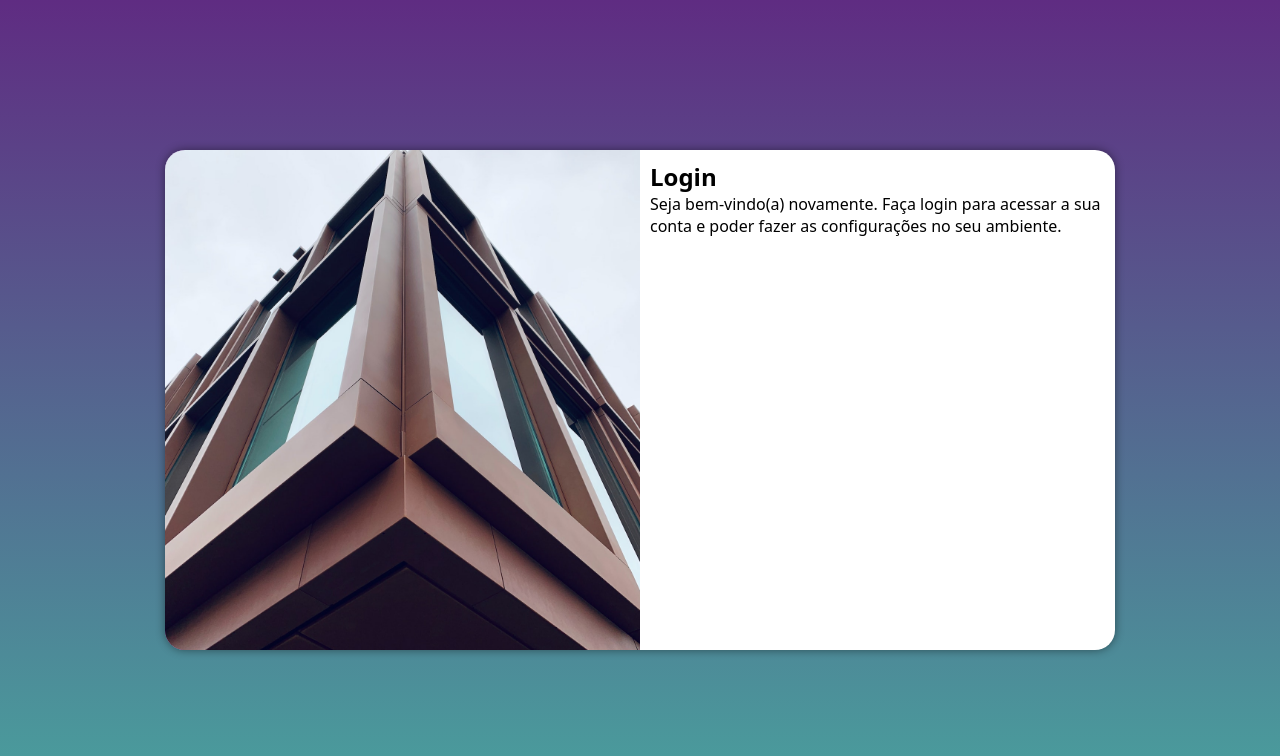
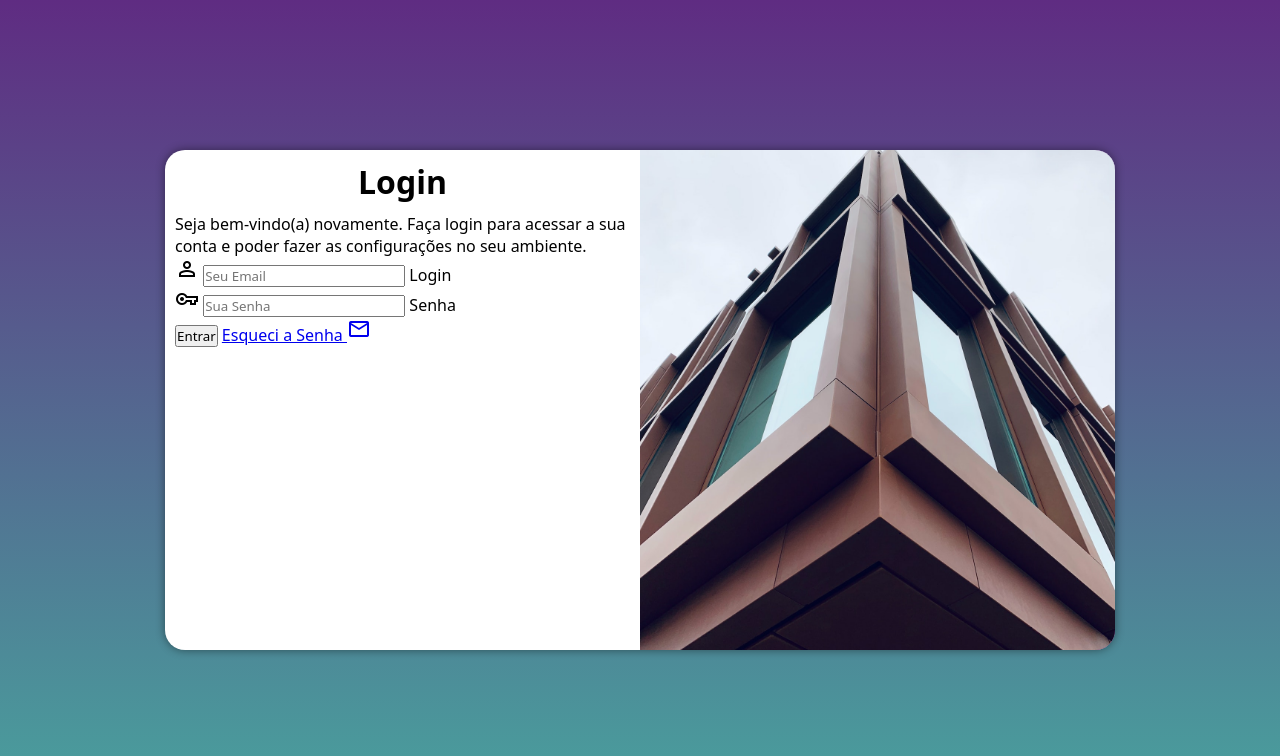
Before and after one commit to pedropouza/projeto-login, a plain HTML site: page index.html in a window 1280 px wide. Drawn offline with nearby package versions, Linux system fonts and the light colour scheme.

Commit message:
add formulario

```diff
--- a/estilos/media-query.css
+++ b/estilos/media-query.css
@@ -31,13 +31,20 @@
         width: 950px;
     }
     #login > #imagem {
+        float: right;
+        width: 50%;
+        height: 100%;
+    }
+    #login > #formulario {
         float: left;
         width: 50%;
         height: 100%;
     }
-    #login > #formulario {
-        float: right;
-        width: 50%;
-        height: 100%;
+    #formulario > h1 {
+        font-size: 2em;
+    }
+
+    #formulario > p {
+        font-size: 1em;
     }
 }
--- a/estilos/style.css
+++ b/estilos/style.css
@@ -57,3 +57,12 @@ main {
     display: block;
     padding: 10px;
 }
+
+#formulario > h1 {
+    text-align: center;
+    margin-bottom: 10px;
+}
+
+#formulario > p {
+    font-size: 0.8em;
+}
--- a/index.html
+++ b/index.html
@@ -7,6 +7,7 @@
     <title>Login</title>
     <link rel="stylesheet" href="estilos/style.css">
     <link rel="stylesheet" href="estilos/media-query.css">
+    <link rel="stylesheet" href="https://fonts.googleapis.com/css2?family=Material+Symbols+Outlined:opsz,wght,FILL,GRAD@20..48,100..700,0..1,-50..200" />
 </head>
 <body>
     <main>
@@ -17,8 +18,19 @@
             <div id="formulario">
                 <h1>Login</h1>
                 <p>Seja bem-vindo(a) novamente. Faça login para acessar a sua conta e poder fazer as configurações no seu ambiente.</p>
-                <form action="login.php" method="post">
-
+                <form action="login.php" method="post" autocomplete="on">
+                    <div class="campo">
+                        <i class="material-symbols-outlined">person</i>
+                        <input type="email" name="login" id="ilogin" placeholder="Seu Email" autocomplete="email" required maxlength="30">
+                        <label for="ilogin">Login</label>
+                    </div>
+                    <div class="campo">
+                        <i class="material-symbols-outlined">vpn_key</i>
+                        <input type="password" name="senha" id="isenha" placeholder="Sua Senha" autocomplete="current-password" required minlength="8" maxlength="20">
+                        <label for="isenha">Senha</label>
+                    </div>
+                    <input type="submit" value="Entrar">
+                    <a href="esqueci.html">Esqueci a Senha <i class="material-symbols-outlined">mail</i></a>
                 </form>
             </div>
         </section>
```
